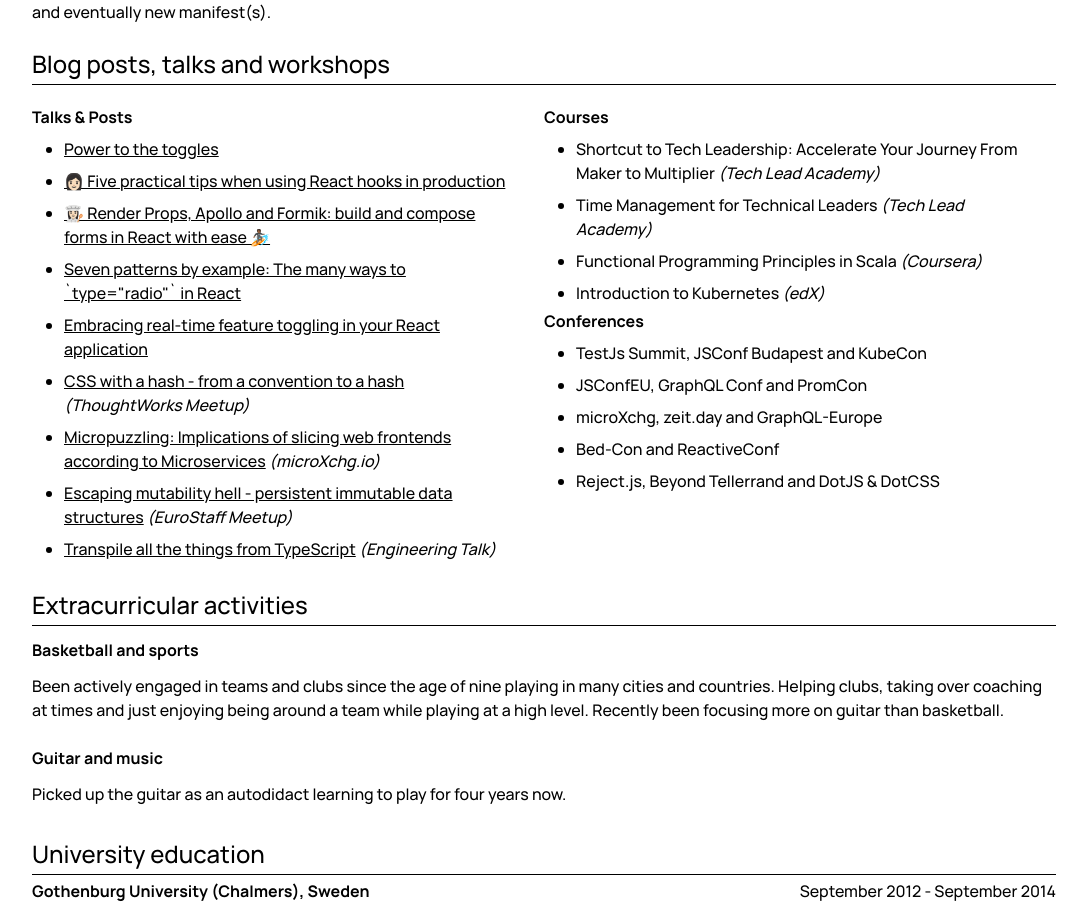
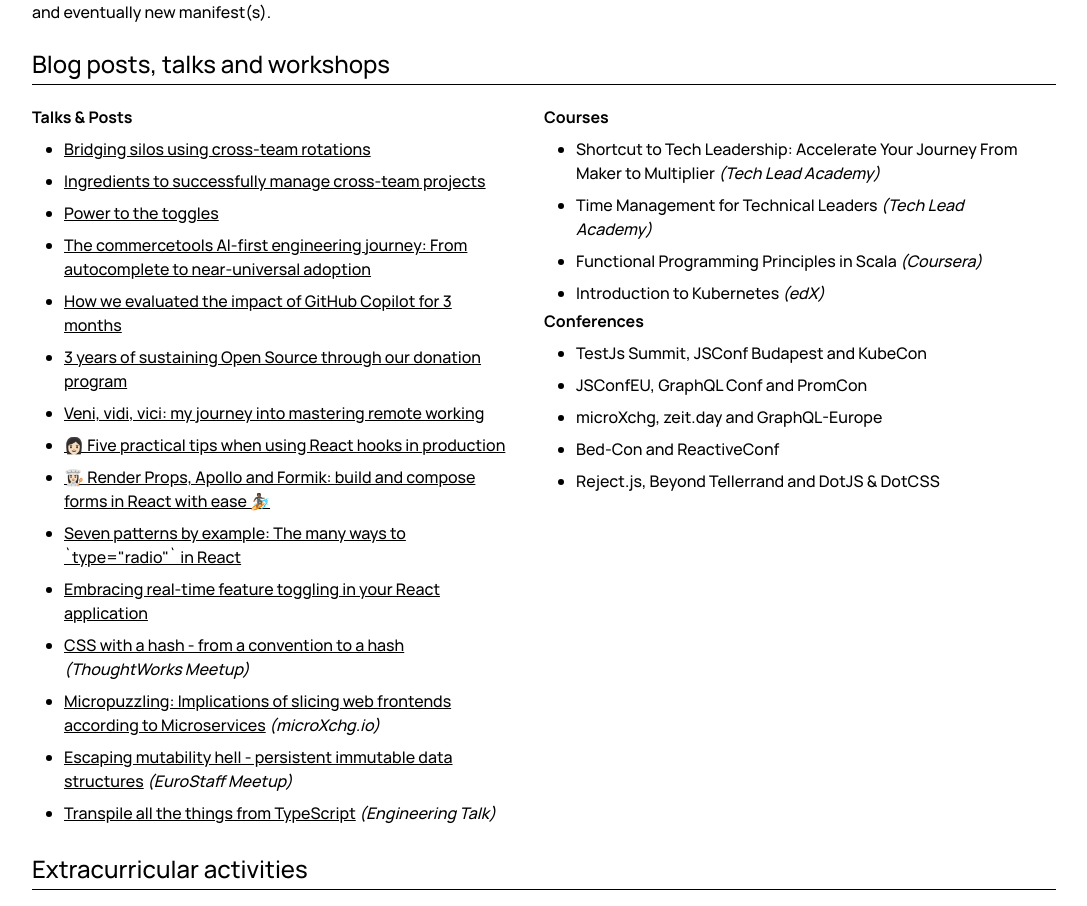
Before and after one commit to tdeekens/tdeekens.name, a Next.js app: page /curriculum-vitae in a window 1280 px wide. Shown: the part 6881-7787 px from the top of the page, without its empty margins (96-1183 px from the left). Built offline with nearby package versions, Linux system fonts and the light colour scheme.

Commit message:
chore: update cv

```diff
--- a/pages/curriculum-vitae.tsx
+++ b/pages/curriculum-vitae.tsx
@@ -959,8 +959,39 @@
           <Text.Headline as="h3">Talks & Posts</Text.Headline>
           <List.Unordered>
             <List.Item>
+              <ExternalLink href="./bedcon.pdf">
+                Bridging silos using cross-team rotations
+              </ExternalLink>
+            </List.Item>
+            <List.Item>
+              <ExternalLink href="./decompiled.pdf">
+                Ingredients to successfully manage cross-team projects
+              </ExternalLink>
+            </List.Item>
+            <List.Item>
               <ExternalLink href="https://slides.com/tdeekens/power-to-the-toggles-exended">
                 Power to the toggles
+              </ExternalLink>
+            </List.Item>
+            <List.Item>
+              <ExternalLink href="https://commercetools.com/blog/ai-first-engineering-at-commercetools">
+                The commercetools AI-first engineering journey: From
+                autocomplete to near-universal adoption
+              </ExternalLink>
+            </List.Item>
+            <List.Item>
+              <ExternalLink href="https://commercetools.com/blog/how-we-evaluated-the-impact-of-github-copilot-for-3-months">
+                How we evaluated the impact of GitHub Copilot for 3 months
+              </ExternalLink>
+            </List.Item>
+            <List.Item>
+              <ExternalLink href="https://commercetools.com/blog/3-years-of-sustaining-open-source-through-our-donation-program">
+                3 years of sustaining Open Source through our donation program
+              </ExternalLink>
+            </List.Item>
+            <List.Item>
+              <ExternalLink href="https://techblog.commercetools.com/veni-vidi-vici-my-journey-into-mastering-remote-working-79131ec974d7">
+                Veni, vidi, vici: my journey into mastering remote working
               </ExternalLink>
             </List.Item>
             <List.Item>
```
